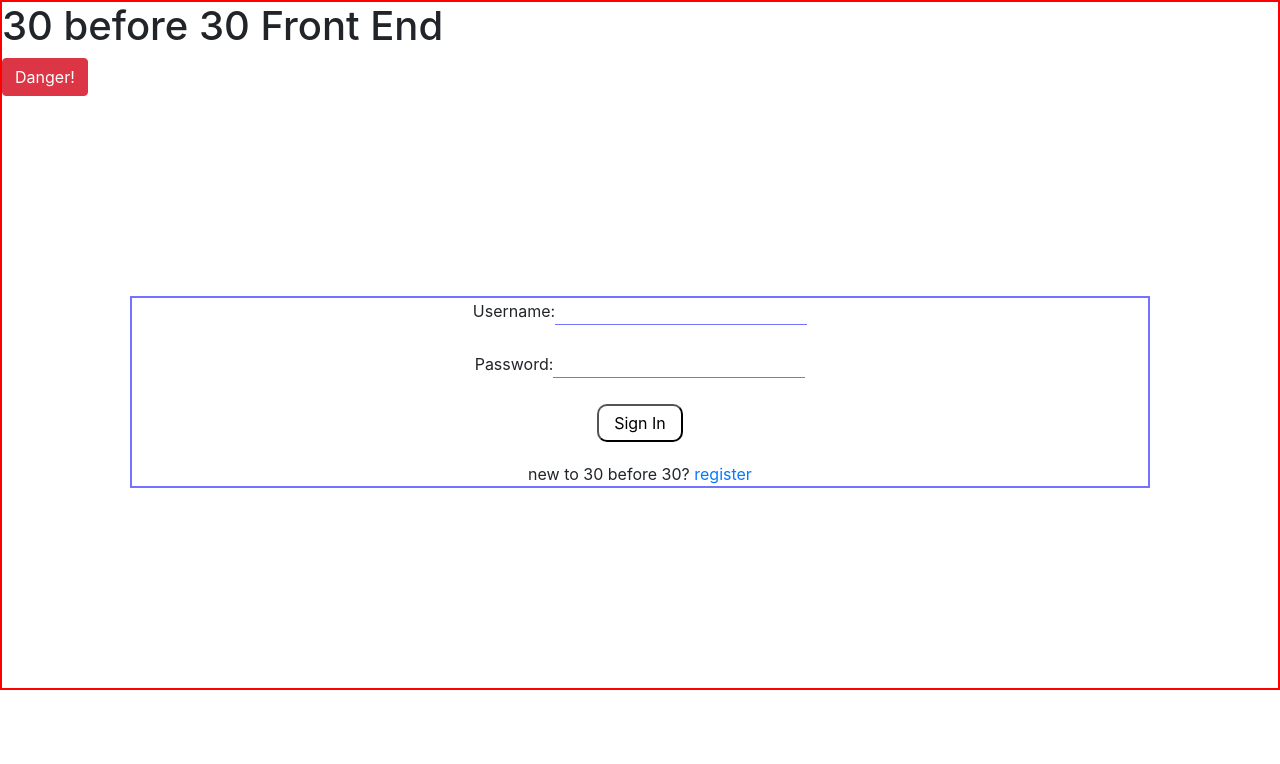
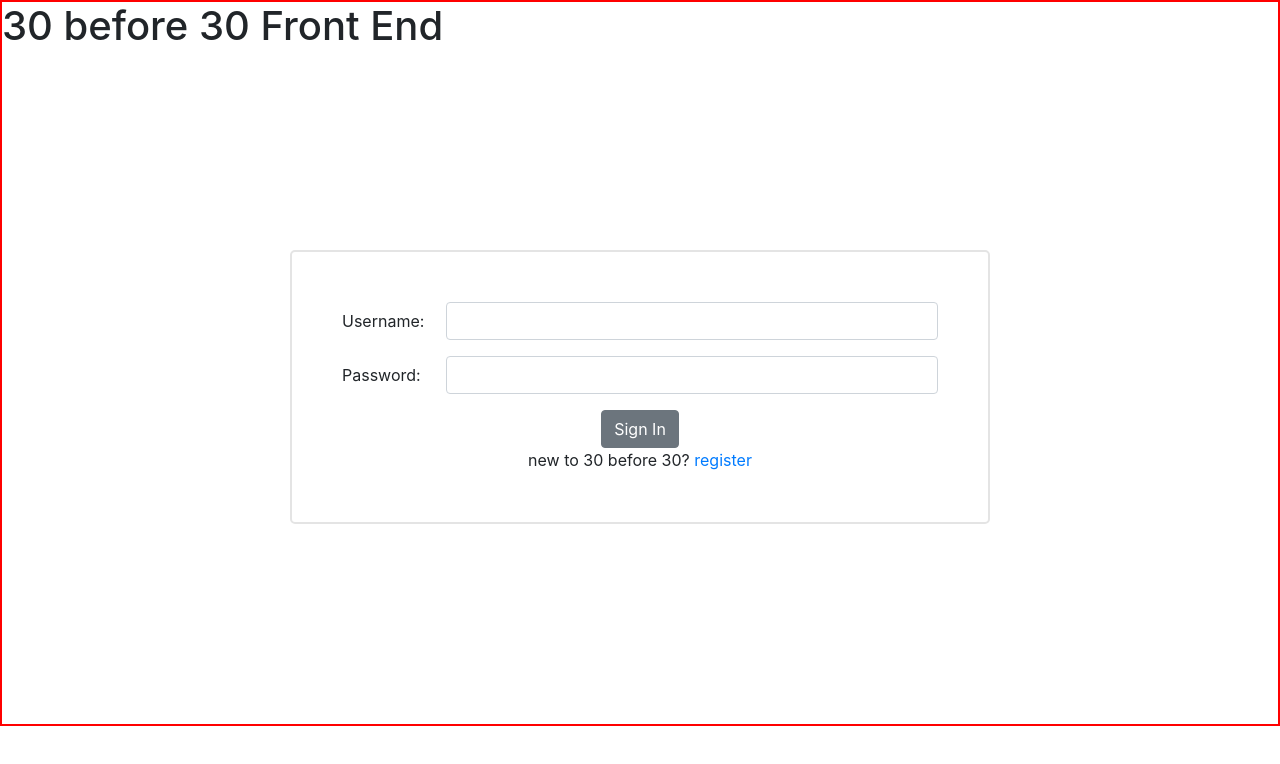
Before and after one commit to BrandonHarrison01/30for30-fe, a React (Create React App) app: page / in a window 1280 px wide. Shown: the top 764 px of the page. Built offline with nearby package versions, Linux system fonts and the light colour scheme; no server answers.

Commit message:
login inputs and submit button are styled using bootstrap

```diff
--- a/src/App.js
+++ b/src/App.js
@@ -6,8 +6,6 @@ import Login from "./components/Login";
 import Register from "./components/Register";
 import UserGoals from "./components/private/UserGoals";
 import PublicGoals from "./components/public/PublicGoals";
-
-import { Button } from 'reactstrap'
 
 function App(props) {
   let [users, setUsers] = useState([])
@@ -22,7 +20,6 @@ function App(props) {
   return (
     <div className='App'>
       <h1>30 before 30 Front End</h1>
-      <Button color='danger'>Danger!</Button>
       <Route exact path='/' render={props => <Login {...props} />} />
       <Route path='/register' render={props => <Register {...props} />} />
       <Route path='/user' render={props => <UserGoals {...props} />} />
--- a/src/components/Login.jsx
+++ b/src/components/Login.jsx
@@ -1,6 +1,7 @@
 import React, { useState } from "react";
 import { Link } from 'react-router-dom'
 import axios from "axios";
+import { Col, Button, Form, FormGroup, Label, Input, FormText } from 'reactstrap'
 
 function Login(props) {
   let [creds, setCreds] = useState({
@@ -26,25 +27,31 @@ function Login(props) {
     return (
       <div className='loginContainer'>
         { error && <p className='error'>{error.message}</p>}
-        <form onSubmit={handleSubmit}>
-          <div>
-            <label>Username: </label>
-            <input
+        <Form onSubmit={handleSubmit}>
+          <FormGroup row>
+            <Label for='username' sm={2}>Username: </Label>
+            <Col sm={10}>
+              <Input
+                id='username'
                 type='text'
                 name='username'
                 onChange={e => setCreds({...creds, [e.target.name]: e.target.value})}
               />
-          </div>
-          <div>
-            <label>Password: </label>
-            <input
+            </Col>
+          </FormGroup>
+          <FormGroup row>
+            <Label for='password' sm ={2}>Password: </Label>
+            <Col sm={10}>
+              <Input
+                id='password'
                 type='password'
                 name='password'
                 onChange={e => setCreds({...creds, [e.target.name]: e.target.value})}
               />
-          </div>
-          <button type='submit'>Sign In</button>
-        </form>
+            </Col>
+          </FormGroup>
+          <Button>Sign In</Button>
+        </Form>
         <span>new to 30 before 30? </span>
         <Link to='/register' >register</Link>
       </div>
--- a/src/styling/login.scss
+++ b/src/styling/login.scss
@@ -1,31 +1,19 @@
 .loginContainer {
-    border: 2px solid $light-blue;
+    border: 2px solid rgb(228, 228, 228);
     width: 80%;
+    max-width: 700px;
     margin: 200px auto;
     text-align: center;
+    padding: 50px;
+    border-radius: 5px;
 
     .error {
         color: red;
         padding: 20px 0;
     }
 
-    form {
-        margin-bottom: 20px;
-
-        div {
-            padding-bottom: 20px;
-
-            input {
-                border: none;
-                border-bottom: 1px solid $light-blue;
-            }
-
-        }
-
-        button {
-            background-color: white;
-            padding: 5px 15px;
-            border-radius: 10px;
-        }
-    }
+    // form {
+    //     margin-bottom: 20px;
+    //     border: 2px solid pink;
+    // }
 }
```
Lines whose indentation alone changed are shown as unchanged.
